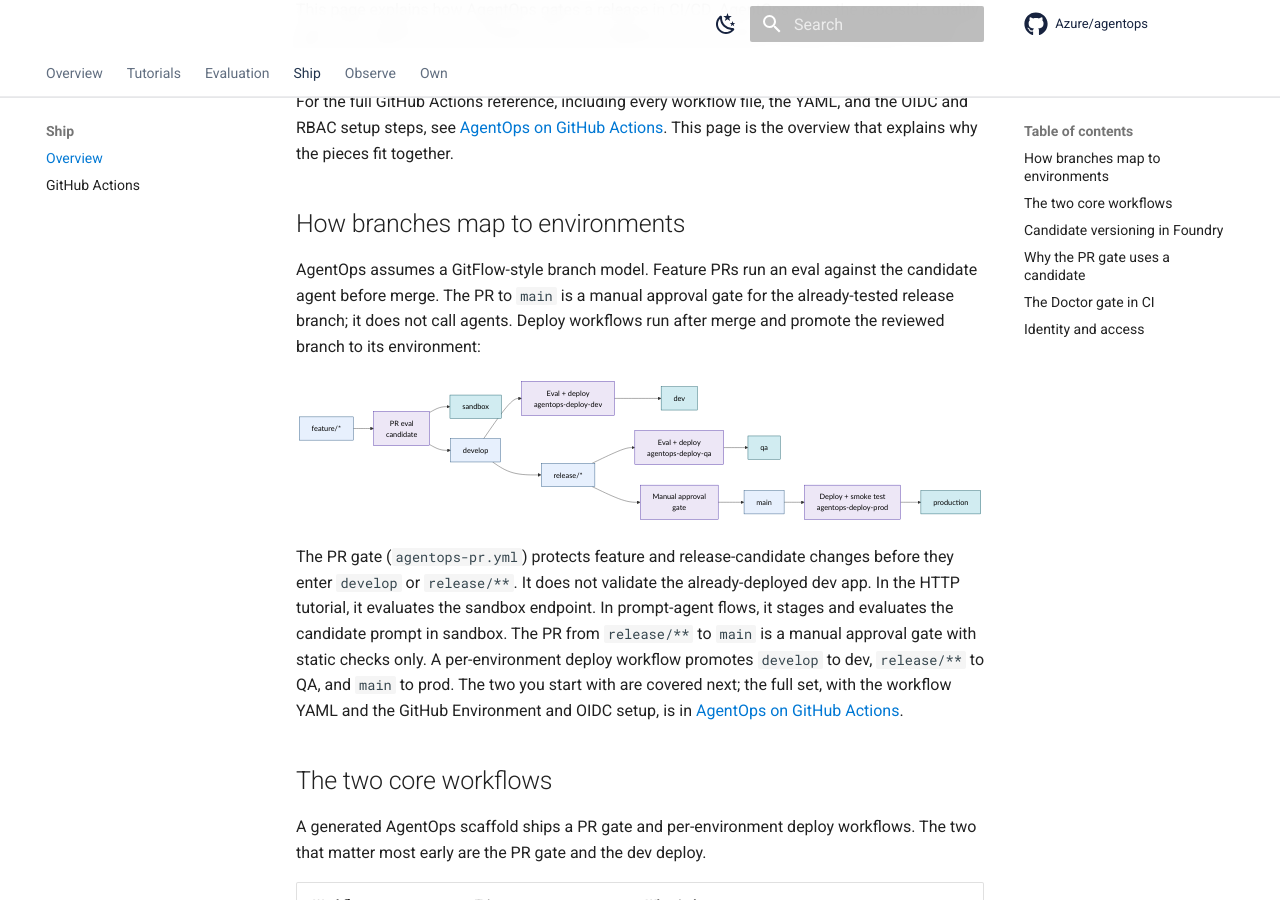
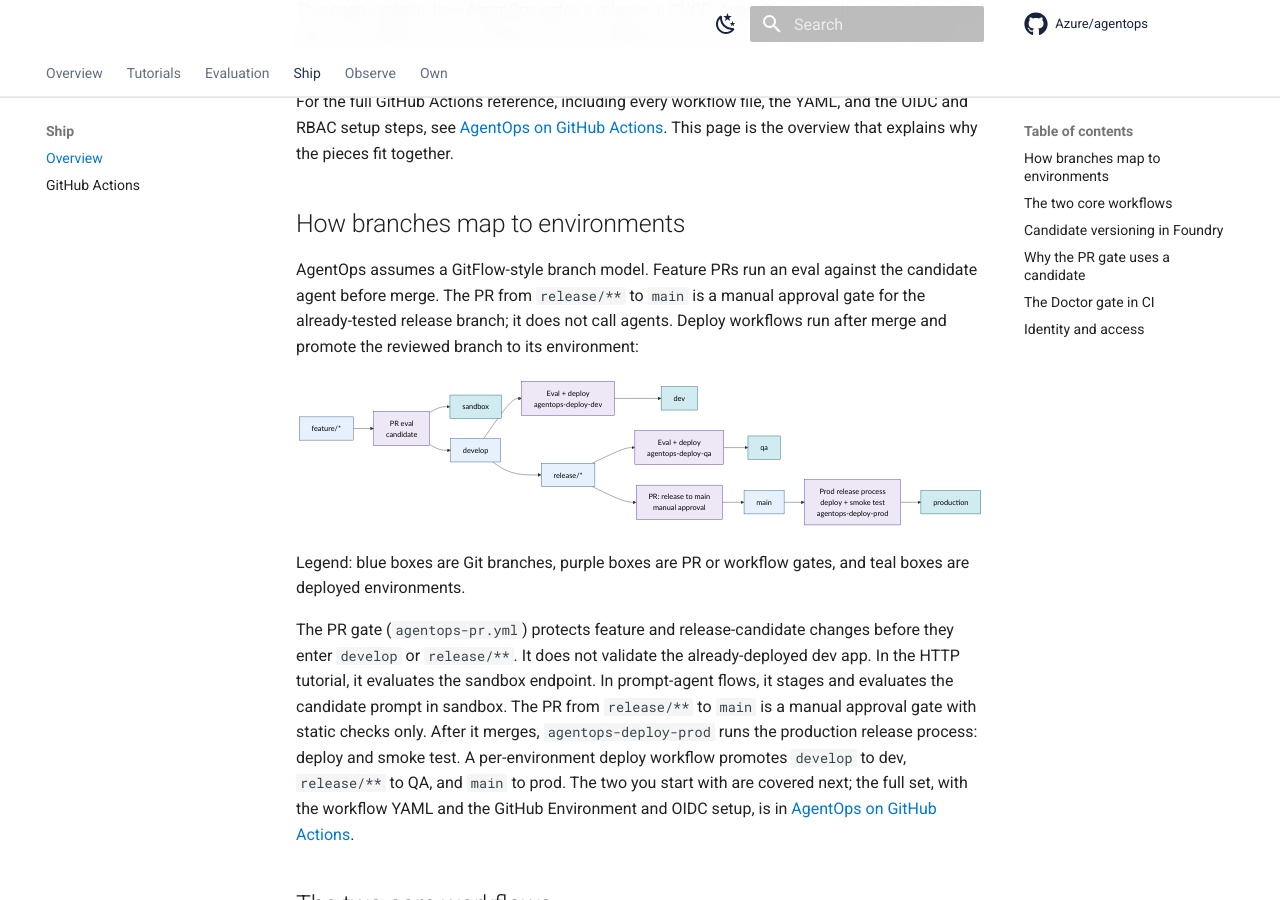
Before and after one commit to Azure/agentops, an MkDocs documentation site: the page built from docs/ship.md, in a window 1280 px wide and 900 px high, scrolled down 233 px. Built offline with MkDocs 1.6.1 and Material for MkDocs 9.7.7, drawn with Linux system fonts in a browser that asks for light colours; comment, search, counter and statistics services are not loaded.

Commit message:
Clarify release approval diagram

````diff
--- a/docs/ship.md
+++ b/docs/ship.md
@@ -13,9 +13,10 @@ that explains why the pieces fit together.
 ## How branches map to environments
 
 AgentOps assumes a GitFlow-style branch model. Feature PRs run an eval against
-the candidate agent before merge. The PR to `main` is a manual approval gate for
-the already-tested release branch; it does not call agents. Deploy workflows run
-after merge and promote the reviewed branch to its environment:
+the candidate agent before merge. The PR from `release/**` to `main` is a manual
+approval gate for the already-tested release branch; it does not call agents.
+Deploy workflows run after merge and promote the reviewed branch to its
+environment:
 
 ```mermaid
 flowchart LR
@@ -29,9 +30,9 @@ flowchart LR
     release --> qaDeploy["Eval + deploy<br/>agentops-deploy-qa"]
     qaDeploy --> qaEnv["qa"]
 
-    release --> prProd["Manual approval<br/>gate"]
+    release --> prProd["PR: release to main<br/>manual approval"]
     prProd --> main["main"]
-    main --> prodDeploy["Deploy + smoke test<br/>agentops-deploy-prod"]
+    main --> prodDeploy["Prod release process<br/>deploy + smoke test<br/>agentops-deploy-prod"]
     prodDeploy --> prodEnv["production"]
 
     classDef branch fill:#e7f0fd,stroke:#1f4e79,color:#000;
@@ -42,15 +43,19 @@ flowchart LR
     class sandbox,devEnv,qaEnv,prodEnv env;
 ```
 
+Legend: blue boxes are Git branches, purple boxes are PR or workflow gates, and
+teal boxes are deployed environments.
+
 The PR gate (`agentops-pr.yml`) protects feature and release-candidate changes
 before they enter `develop` or `release/**`. It does not validate the
 already-deployed dev app. In the HTTP tutorial, it evaluates the sandbox
 endpoint. In prompt-agent flows, it stages and evaluates the candidate prompt in
 sandbox. The PR from `release/**` to `main` is a manual approval gate with
-static checks only. A
-per-environment deploy workflow promotes `develop` to dev, `release/**` to QA,
-and `main` to prod. The two you start with are covered next; the full set, with
-the workflow YAML and the GitHub Environment and OIDC setup, is in
+static checks only. After it merges, `agentops-deploy-prod` runs the production
+release process: deploy and smoke test. A per-environment deploy workflow
+promotes `develop` to dev, `release/**` to QA, and `main` to prod. The two you
+start with are covered next; the full set, with the workflow YAML and the GitHub
+Environment and OIDC setup, is in
 [AgentOps on GitHub Actions](ci-github-actions.md).
 
 ## The two core workflows
````
Also changed, not shown: docs/ci-github-actions.md (+8 -3 lines).
